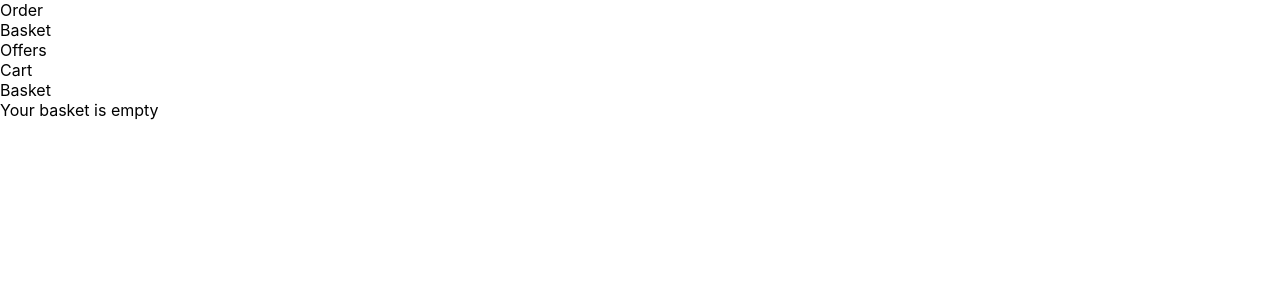
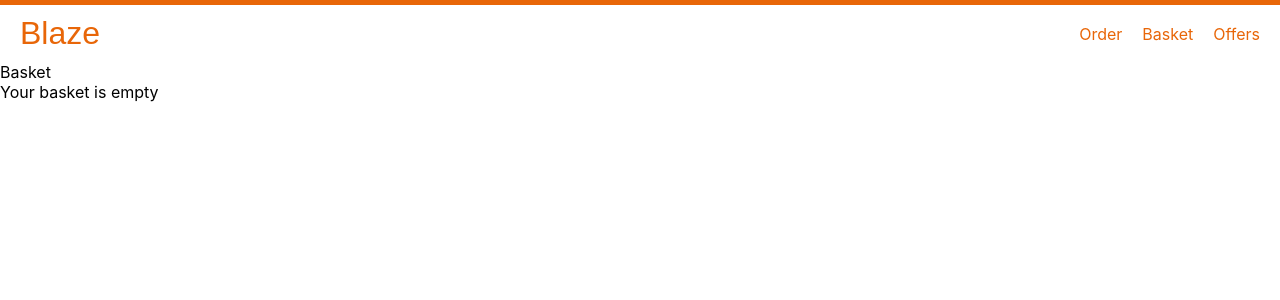
Before and after one commit to levisrabah/Client, a React (Create React App) app in the folder client/: page /basket in a window 1280 px wide. Shown: the top 300 px of the page. Built offline with nearby package versions, Linux system fonts and the light colour scheme.

Commit message:
updated it the basket page

```diff
--- a/client/src/components /basketPage.js
+++ b/client/src/components /basketPage.js
@@ -1,17 +1,11 @@
 import React from 'react';
 import '../styles/basket.css';
+import Navbar from './navbar';
 
-const BasketPage = ({ basketItems = [], handleQuantityChange }) => {
+const BasketPage = ({basketItems = [], handleQuantityChange }) => {
   return (
     <div>
-      <header className="navigation">
-        <nav>
-          <div className="nav-item order">Order</div>
-          <div className="nav-item basket">Basket</div>
-          <div className="nav-item offers">Offers</div>
-          <div className="cart-button">Cart</div>
-        </nav>
-      </header>
+        <Navbar />
       <div className="container">
         <div className="page-heading">
           <div className="basket-heading">Basket</div>
@@ -21,11 +15,11 @@ const BasketPage = ({ basketItems = [], handleQuantityChange }) => {
         {basketItems.length > 0 ? (
           basketItems.map(item => (
             <div key={item.id} className="product-item">
-              <img src={item.imageUrl} alt={item.name} className="product-image" />
+              <img src={item.image} alt={item.name} className="product-image" />
               <div className="product-info">
                 <div className="product-name">{item.name}</div>
-                <div className="product-price">£{item.price.toFixed(2)}</div>
-                <div className="product-unit-price">£{item.unitPrice.toFixed(2)}/unit</div>
+                <div className='product-description'>{item.description}</div>
+                <div className="product-price">${item.price.toFixed(2)}</div>
               </div>
               <div className="input-field">
                 <span>{item.quantity}</span>
```
